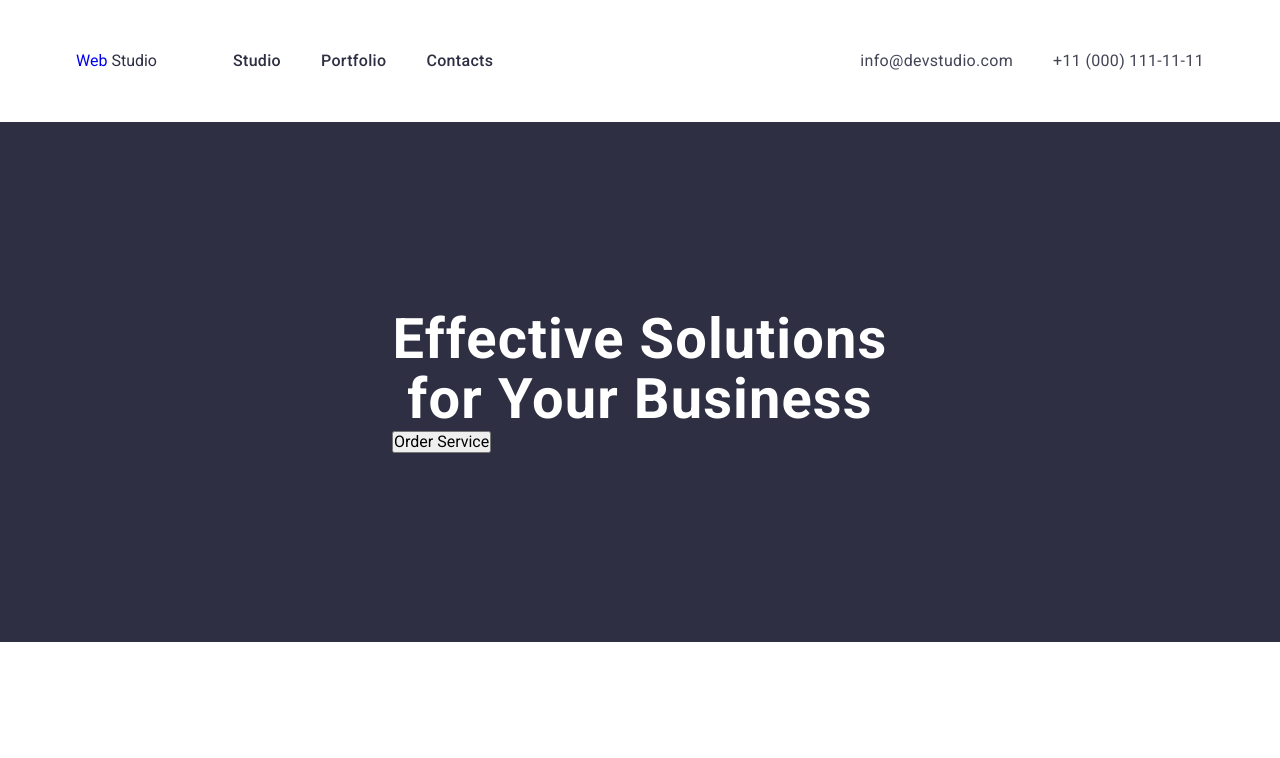
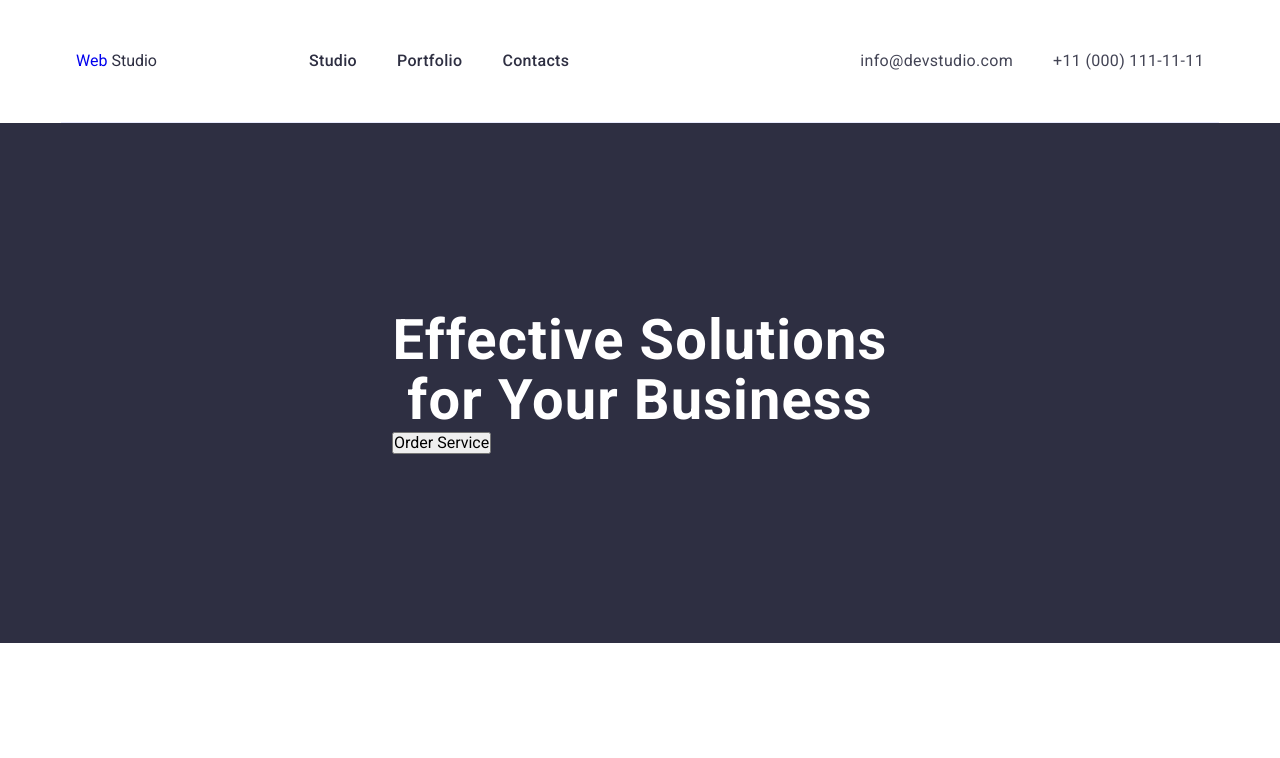
Before and after one commit to egor4k0/goit-markup-hw-03, a plain HTML site: page index.html in a window 1280 px wide. Shown: the top 758 px of the page. Drawn offline with nearby package versions, Linux system fonts and the light colour scheme.

Commit message:
Add files via upload

```diff
--- a/css/style.css
+++ b/css/style.css
@@ -17,6 +17,7 @@ body {
 }
 
 header {
+    border-bottom: 1px solid #e7e9fc;
     padding-top: 25px;
     padding-bottom: 25px;
     width: 1158px;
@@ -37,8 +38,8 @@ img{
 
 .container {
 width: 1158px;
-    padding: 0 15px;
-    margin: 0 auto;
+padding: 0 15px;
+margin: 0 auto;
 }
 
 .header-adress {
@@ -46,6 +47,7 @@ display: flex;
 justify-content: space-between;
 padding-top:24px;
 padding-bottom:24px;
+
 }
 
 .hader-nav {
@@ -268,6 +270,9 @@ font-size:Regular;
     line-height: 14px;
     letter-spacing: 4%;
 }
+.nav-a{
+    padding: 24px 0
+}
 
 .nav-a:focus {
 color: #404bbf;
@@ -299,3 +304,6 @@ text-decoration: none;
     text-transform: uppercase;
     color:#4d5ae5;
 }
+.logo{
+    margin-right: 76px;
+}
```
